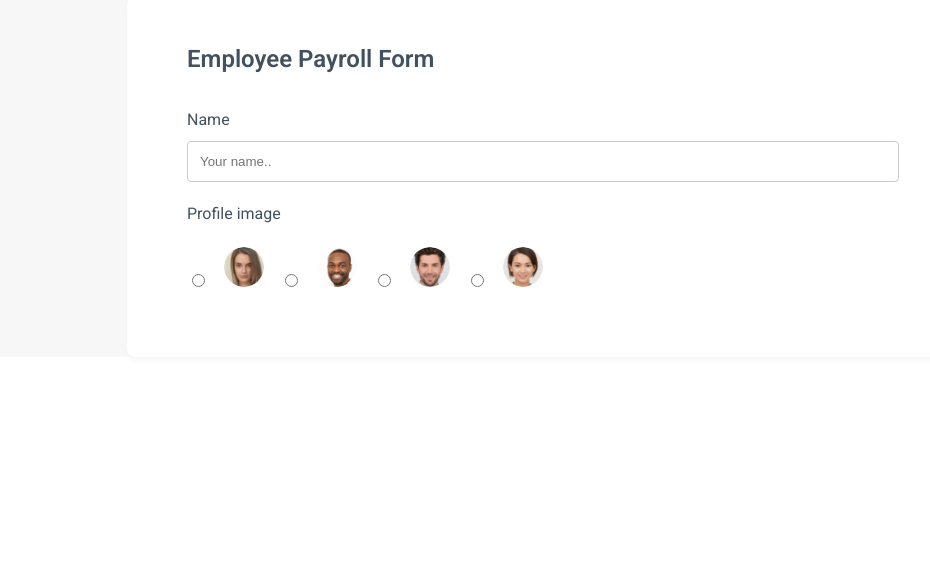
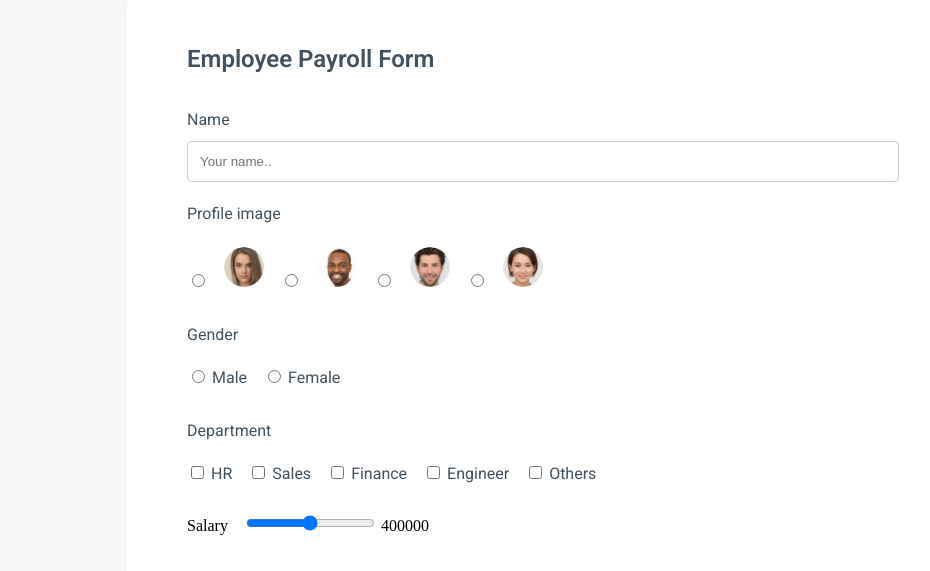
Before and after one commit to Nikhlesh117/EmployeePayrollApp, a plain HTML site: page Index.html in a window 1280 px wide. Shown: the part 83-654 px from the top of the page, without its empty margins (97-1027 px from the left). Drawn offline with Linux system fonts and the light colour scheme; files whose address does not match are found by name.

Commit message:
Added: Specify Gender, Department and Salary Range

```diff
--- a/Index.html
+++ b/Index.html
@@ -53,6 +53,36 @@
                     </label>
                 </div>
             </div>
+            <!-- UC4 Specify gender as radio button, department as checkbox, salary as range indicator-->
+            <div class="row-content">
+                <label class="label text" for="gender">Gender</label>
+                <div>
+                    <input type="radio" id="male" name="gender" value="male">
+                    <label class="text" for="male">Male</label>
+                    <input type="radio" id="female" name="gender" value="female">
+                    <label class="text" for="female">Female</label>
+                </div>
+            </div>
+            <div class="row-content">
+                <label class="label text" for="department">Department</label>
+                <div>
+                    <input type="checkbox" id="hr" name="department" value="HR">
+                    <label class="text" for="hr">HR</label>
+                    <input type="checkbox" id="sales" name="department" value="Sales">
+                    <label class="text" for="sales">Sales</label>
+                    <input type="checkbox" id="finance" name="department" value="Finance">
+                    <label class="text" for="finance">Finance</label>
+                    <input type="checkbox" id="engineer" name="department" value="Engineer">
+                    <label class="text" for="engineer">Engineer</label>
+                    <input type="checkbox" id="others" name="department" value="Others">
+                    <label class="text" for="others">Others</label>
+                </div>
+            </div>
+            <div>
+                <label for="salary">Salary</label>
+                <input type="range" name="salary" id="salary" min="300000" max="500000" step="100" value="400000">
+                <output class="salary-output" for="salary">400000</output>
+            </div>
         </form>
     </div>
 </body>
--- a/style.css
+++ b/style.css
@@ -116,7 +116,7 @@ error-output{
 }
 
 .profile-radio-content > label{
-    /* display: flex; */
+
     flex-direction: row;
     align-items: center;
 }
@@ -126,3 +126,8 @@ error-output{
     border-radius: 50%;
     margin-left: 12px;
 }
+
+lable{
+    padding:12px 12px 12px 0px;
+    display: inline-block;
+}
```
